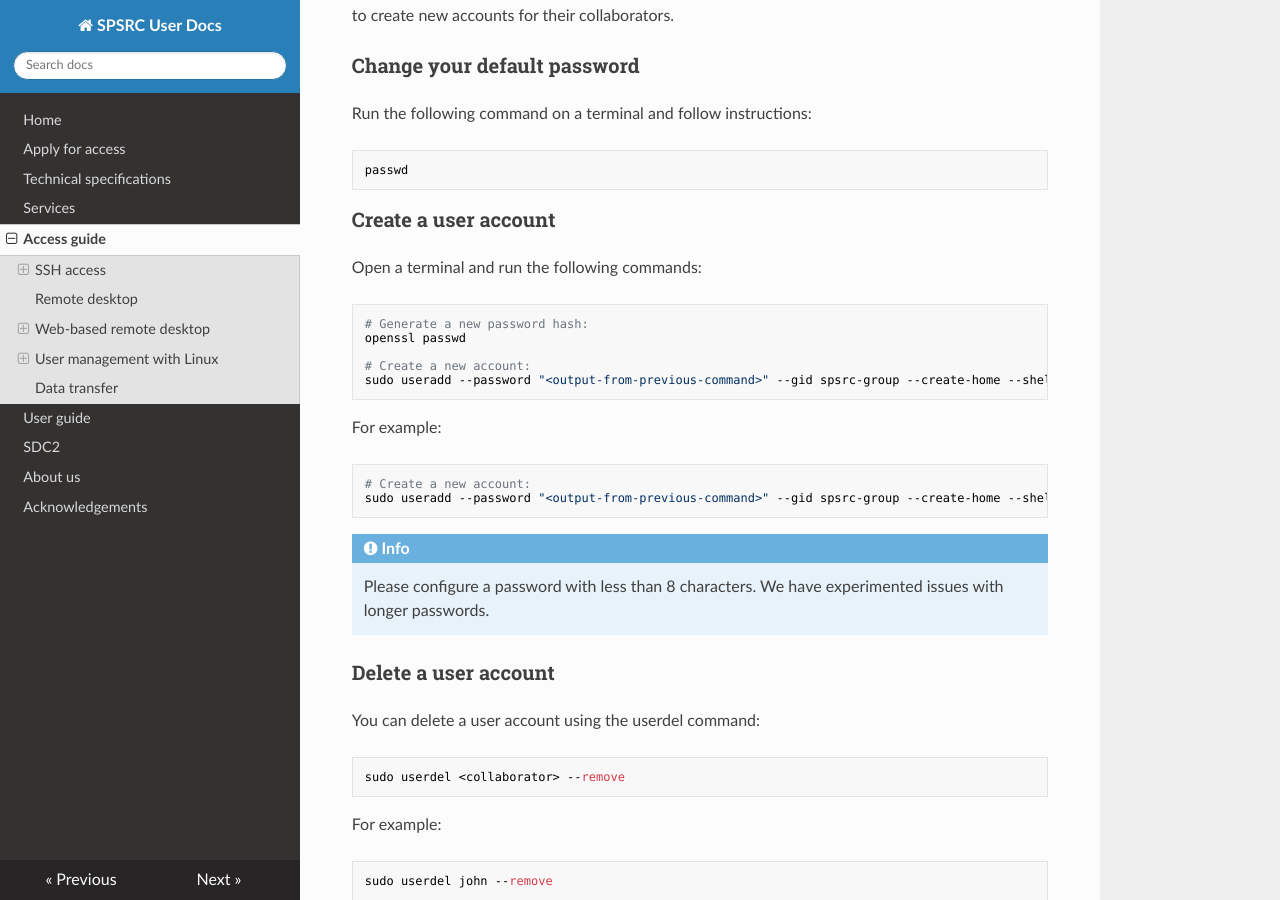
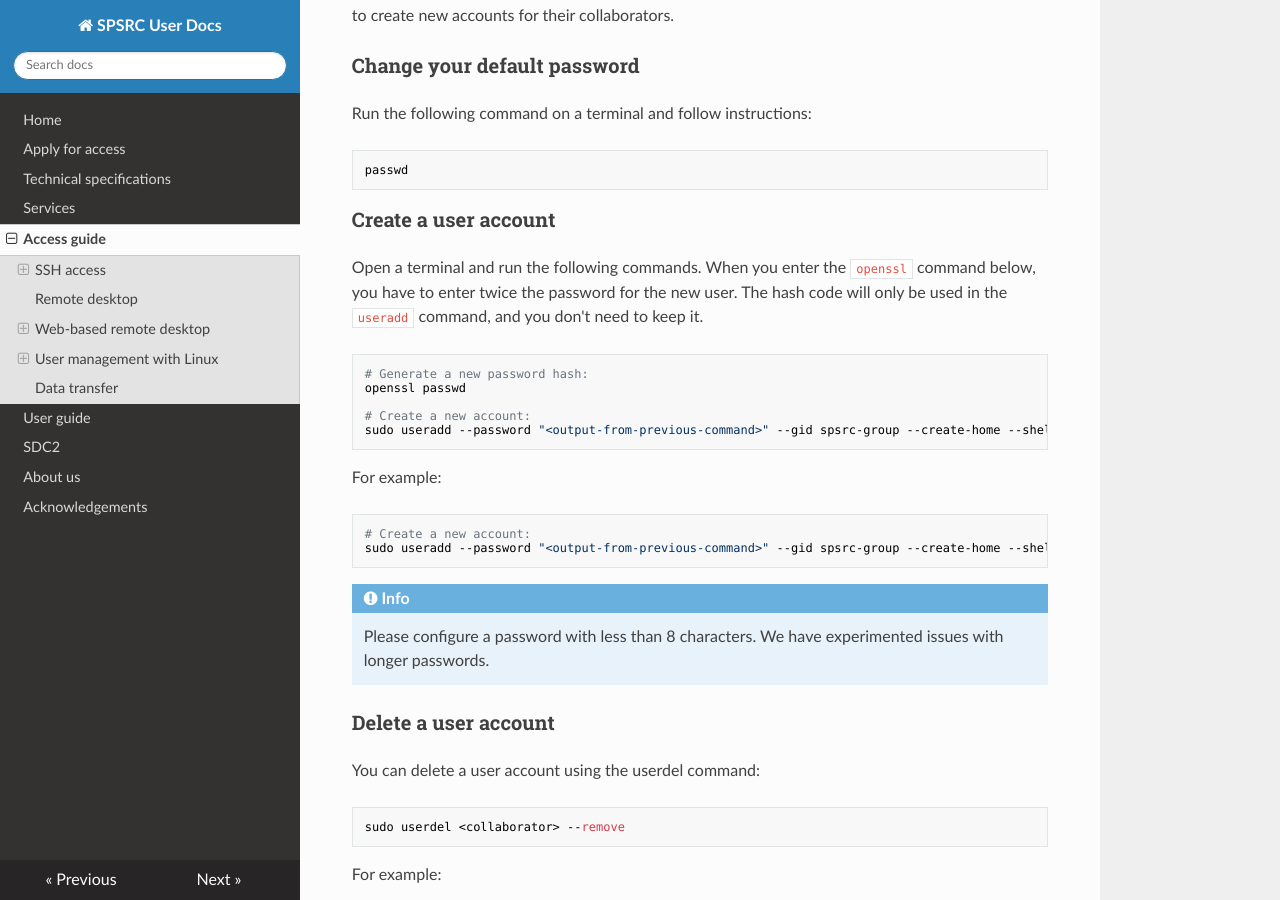
Before and after one commit to espsrc/spsrc_user_docs, an MkDocs documentation site: the page built from docs/access_guide.md, in a window 1280 px wide and 900 px high, scrolled down 8793 px. Built offline with MkDocs 1.6.1, drawn with Linux system fonts in a browser that asks for light colours; nearby versions of some CDN libraries.

Commit message:
Update access_guide

````diff
--- a/docs/access_guide.md
+++ b/docs/access_guide.md
@@ -196,7 +196,8 @@ passwd
 
 ### Create a user account
 
-Open a terminal and run the following commands:
+Open a terminal and run the following commands. When you enter the ```openssl``` command below, you have to enter twice the password for the new user.
+The hash code will only be used in the ```useradd``` command, and you don't need to keep it.
 ```
 # Generate a new password hash:
 openssl passwd
````
